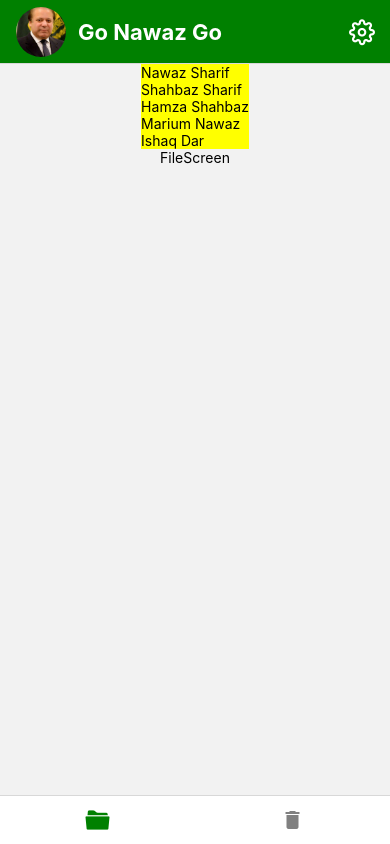
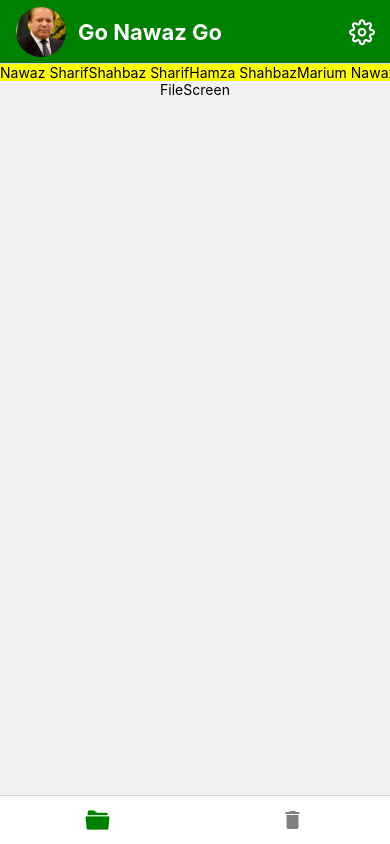
Before and after one commit to FurrukhJamal/GoNawazApp, a React Native app: screen /Home in a window 390 px wide. Built offline with nearby package versions, Linux system fonts and the light colour scheme.

Commit message:
branching

```diff
--- a/components/FileScreen.js
+++ b/components/FileScreen.js
@@ -49,7 +49,7 @@ export default function FileScreen({ route, navigation }) {
           data={data}
           renderItem={DisplayPolitician}
           keyExtractor={(item, index) => index}
-          horizontal={false}
+          horizontal={true}
         />
       </View>
       <Text>FileScreen</Text>
```
